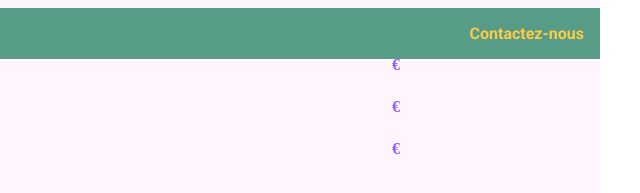
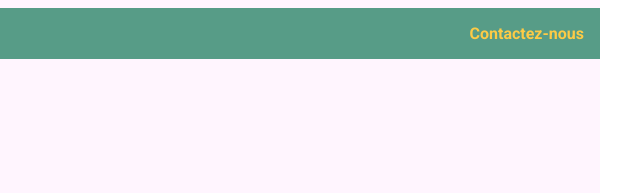
Before and after one commit to Steph2007/P3-OC, a website: page chic.html in a window 1280 px wide. Shown: the part 741-934 px from the top of the page, 640-1280 px from the left. Drawn offline with Linux system fonts and the light colour scheme; a web font is replaced by a local one.

Commit message:
suppr prix desserts chic

```diff
--- a/chic.html
+++ b/chic.html
@@ -61,17 +61,17 @@
 
   			<li>
   				<div class="plat">Pétales de violettes glacés et purée de noisettes</div>
-				<div class="prix">€</div>
+				<div class="prix"></div>
 			</li>
 
 			<li>
   				<div class="plat">Fondant au chocolat revisité</div>
-				<div class="prix">€</div>
+				<div class="prix"></div>
 			</li>
 
 			<li>
   				<div class="plat">Millefeuille croustillant</div>
-				<div class="prix">€</div>
+				<div class="prix"></div>
 			</li>
 
 		</ul>
```
